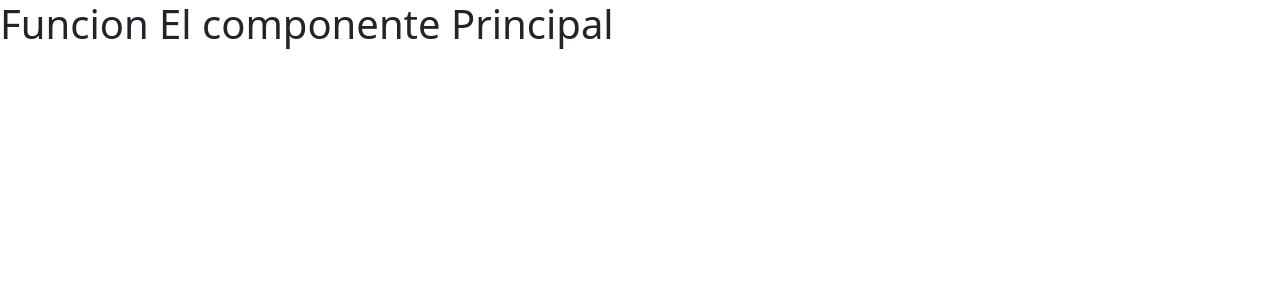
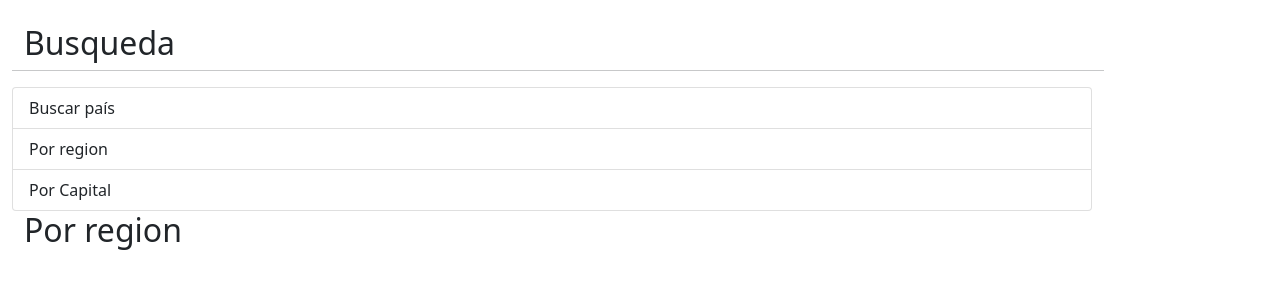
Before and after one commit to EnocPAguirre/PaisesApp, an Angular app: page / in a window 1280 px wide. Shown: the top 300 px of the page. Built offline with nearby package versions, Linux system fonts and the light colour scheme.

Commit message:
Definiendo la pantalla principal

```diff
--- a/src/app/app.component.html
+++ b/src/app/app.component.html
@@ -1 +1,14 @@
-<h1>Funcion El componente Principal</h1>
+<div class="row container mt-4">
+    <h2>Busqueda</h2>
+    <hr>
+    <ul class="list-group">
+        <li class="list-group-item">Buscar país</li>
+        <li class="list-group-item">Por region</li>
+        <li class="list-group-item">Por Capital</li>
+    </ul>
+
+    <div class="col">
+        <h2>Por region</h2>
+    </div>
+
+</div>
```
